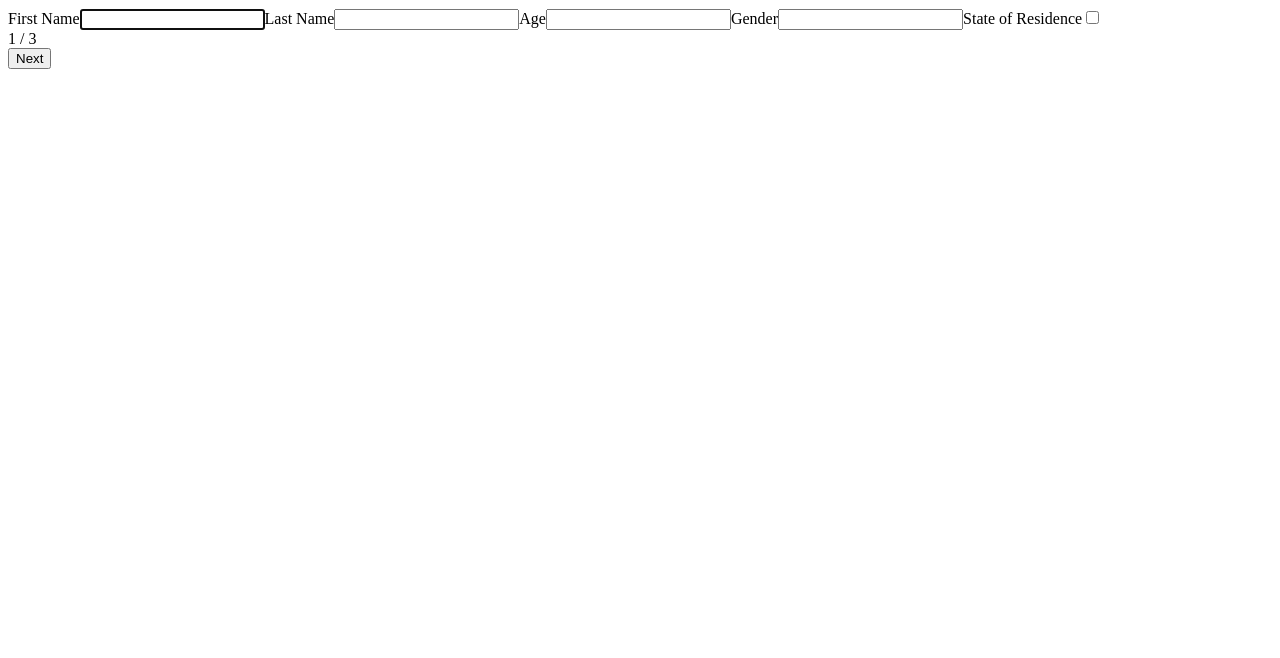
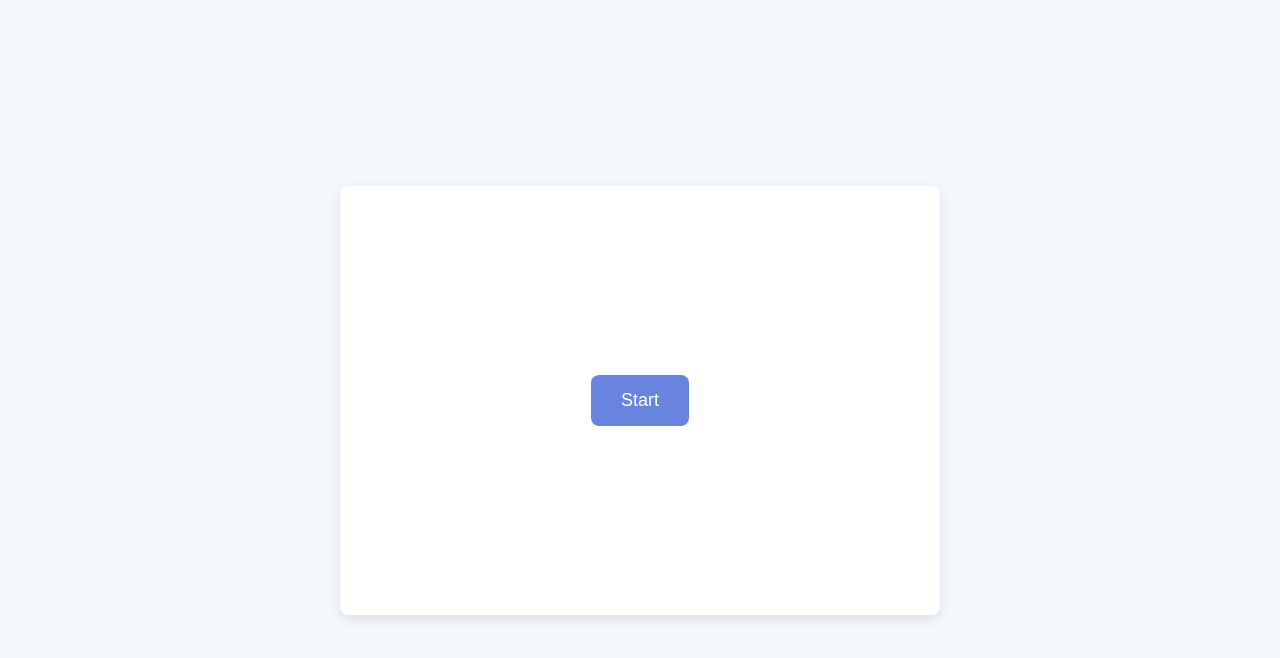
Before and after one commit to NematBhullar/AIPredictor, a React (Create React App) app: page / in a window 1280 px wide. Shown: the top 658 px of the page. Built offline with nearby package versions, Linux system fonts and the light colour scheme.

Commit message:
Added formatting

```diff
--- a/src/App.css
+++ b/src/App.css
@@ -0,0 +1,143 @@
+:root {
+  --blue: #6884DE;
+  --darkblue: #4d66b8;
+  --grey: #a0a0a0;
+}
+
+
+* {
+  margin: 0;
+  padding: 0;
+  box-sizing: border-box;
+}
+
+body {
+  font-family: Arial, sans-serif;
+  background-color: #f4f7fc;
+  display: flex;
+  justify-content: center;
+  align-items: center;
+  height: 100vh;
+  overflow: hidden;
+}
+
+.app {
+  position: relative;
+  width: 100%;
+  max-width: 600px;
+  background-color: #fff;
+  border-radius: 8px;
+  box-shadow: 0 4px 12px rgba(0, 0, 0, 0.1);
+  overflow: hidden;
+}
+
+.overlay {
+  position: absolute;
+  top: 0;
+  left: 0;
+  right: 0;
+  bottom: 0;
+  background-color: white;
+  display: flex;
+  justify-content: center;
+  align-items: center;
+  z-index: 10;
+}
+
+.result-page {
+  background-color: white;
+  padding: 20px;
+  border-radius: 8px;
+  text-align: center;
+  color: black;
+}
+
+.form-wrapper {
+  width: 100%;
+  max-width: 600px;
+  padding: 20px;
+  background-color: white;
+  border-radius: 8px;
+  border: 1px solid #eaeaea;
+  box-shadow: 0 4px 8px rgba(0, 0, 0, 0.1);
+  position: relative; /* Make sure the form is above the overlay */
+}
+
+form {
+  display: flex;
+  flex-direction: column;
+  gap: 20px;
+}
+
+div > div {
+  text-align: center;
+  font-size: 18px;
+}
+
+/* Form styling */
+input,
+textarea,
+select {
+  width: 100%;
+  padding: 12px;
+  border-radius: 5px;
+  border: 1px solid #ddd;
+  font-size: 16px;
+  margin-top: 5px;
+}
+
+input:focus,
+textarea:focus,
+select:focus {
+  outline: none;
+  border-color: #4CAF50;
+}
+
+input[type="file"] {
+  padding: 10px 0;
+  background: #f7f7f7;
+}
+
+textarea {
+  resize: vertical;
+  min-height: 100px;
+}
+
+/* Buttons Styling */
+.start-button {
+  padding: 15px 30px;
+  font-size: 18px;
+  background-color: var(--blue);
+  color: white;
+  border: none;
+  border-radius: 8px;
+  cursor: pointer;
+  transition: background-color 0.3s ease;
+}
+
+.start-button:hover {
+  background-color: var(--darkblue);
+}
+
+button {
+  padding: 12px 24px;
+  font-size: 16px;
+  background-color: #4CAF50;
+  color: white;
+  border: none;
+  border-radius: 5px;
+  cursor: pointer;
+  transition: background-color 0.3s ease;
+}
+
+button:hover {
+  background-color: #45a049;
+}
+
+button[type="button"] {
+  background-color: #f44336; /* Red for "Back" button */
+}
+
+button[type="button"]:hover {
+  background-color: #e53935;
+}
--- a/src/App.js
+++ b/src/App.js
@@ -4,6 +4,7 @@ import { FirstPage } from "./FirstPage";
 import { SecondPage } from "./SecondPage";
 import { ThirdPage } from "./ThirdPage";
 import { ResultPage } from "./ResultPage";
+import styles from "./App.css";
 
 const FORM_DATA_TEMPLATE = {
   firstName: "",
@@ -28,6 +29,8 @@ function App() {
   const storedData = JSON.parse(localStorage.getItem("data")) || FORM_DATA_TEMPLATE;
   const [data, setData] = useState(storedData);
   const [loading, setLoading] = useState(false);
+  const [startClicked, setStartClicked] = useState(false);
+  const [resultVisible, setResultVisible] = useState(false);
 
   function updateData(key, value) {
     const updatedData = { ...data, [key]: value };
@@ -37,10 +40,11 @@ function App() {
 
   function handleFileUpload(key, file) {
     if (!file) return;
-    updateData(key, file);
+    const updatedData = { ...data, [key]: file };
+    setData(updatedData);
   }
 
-  const { currentPageIndex, page, pages, isFirstPage, isLastPage, next, back } = useForm([
+  const { currentPageIndex, page, pages, isFirstPage, isLastPage, goToPage, next, back } = useForm([
     <FirstPage {...data} updateData={updateData} />,
     <SecondPage {...data} updateData={updateData} handleFileUpload={handleFileUpload} />,
     <ThirdPage {...data} updateData={updateData} handleFileUpload={handleFileUpload} />
@@ -74,6 +78,7 @@ function App() {
     (data.highSchoolReport) ? formData.append("highSchoolReport", data.highSchoolReport) : formData.append("highSchoolReport", null);
     (data.otherDocuments) ? formData.append("otherDocuments", data.otherDocuments) : formData.append("otherDocuments", null);
 
+    // fetch("http://127.0.0.1:8000/prediction", {
     fetch("https://michaelshi.tplinkdns.com/prediction", {
       method: "POST",
       body: formData,
@@ -85,7 +90,9 @@ function App() {
         return response.json();
       })
       .then((data) => {
+        setResultVisible(true);
         console.log("TA-DA! Here are your prediction results:", data);
+        // console.log("Here is your reason:", data.file_scores);
       })
       .catch((error) => {
         console.error("Oops! There was an error submitting the form:", error);
@@ -94,7 +101,20 @@ function App() {
   }
 
   return (
-    <div>
+    <div className="app">
+      {/* Starting Home Page */}
+      {!startClicked && (
+        <div className="overlay">
+          <button
+            className="start-button"
+            onClick={() => setStartClicked(true)}>
+            Start
+          </button>
+        </div>
+      )}
+
+      {/* Forms for User */}
+      <div className="form-wrapper">
         <form onSubmit={onSubmit}>
           <div key={currentPageIndex}>
             {page}
@@ -113,6 +133,24 @@ function App() {
           </div>
         </form>
       </div>
+
+      {/* Results Page Overlay */}
+      {resultVisible && (
+        <div className="overlay">
+          <div className=".result-page">
+            <button
+              className="start-button"
+              onClick={() => {
+                setResultVisible(false);
+                setStartClicked(false);
+              }}>
+              Finish
+            </button>
+          </div>
+        </div>
+      )}
+
+    </div>
   );
 }
 
--- a/src/ThirdPage.js
+++ b/src/ThirdPage.js
@@ -25,13 +25,13 @@ export function ThirdPage({ updateData, handleFileUpload }) {
         autoFocus
         type="file"
         accept=".docx, .pdf, .txt"
-        onChange={(e) => updateData("highSchoolReport", e.target.value)}
+        onChange={(e) => updateData("highSchoolReport", e.target.files[0])}
       />
       <label>Other Documents</label>
       <input
         type="file"
         accept=".docx, .pdf, .txt"
-        onChange={(e) => updateData("otherDocuments", e.target.value)}
+        onChange={(e) => updateData("otherDocuments", e.target.files[0])}
       />
     </div>
   );
--- a/src/useForm.js
+++ b/src/useForm.js
@@ -11,6 +11,10 @@ export function useForm(pages) {
     setCurrentPageIndex((i) => (i <= 0 ? i : i - 1));
   }
 
+  function goToPage(index) {
+    setCurrentPageIndex(index);
+  }
+
   return {
     currentPageIndex,
     page: pages[currentPageIndex],
```
Lines whose indentation alone changed are shown as unchanged.
